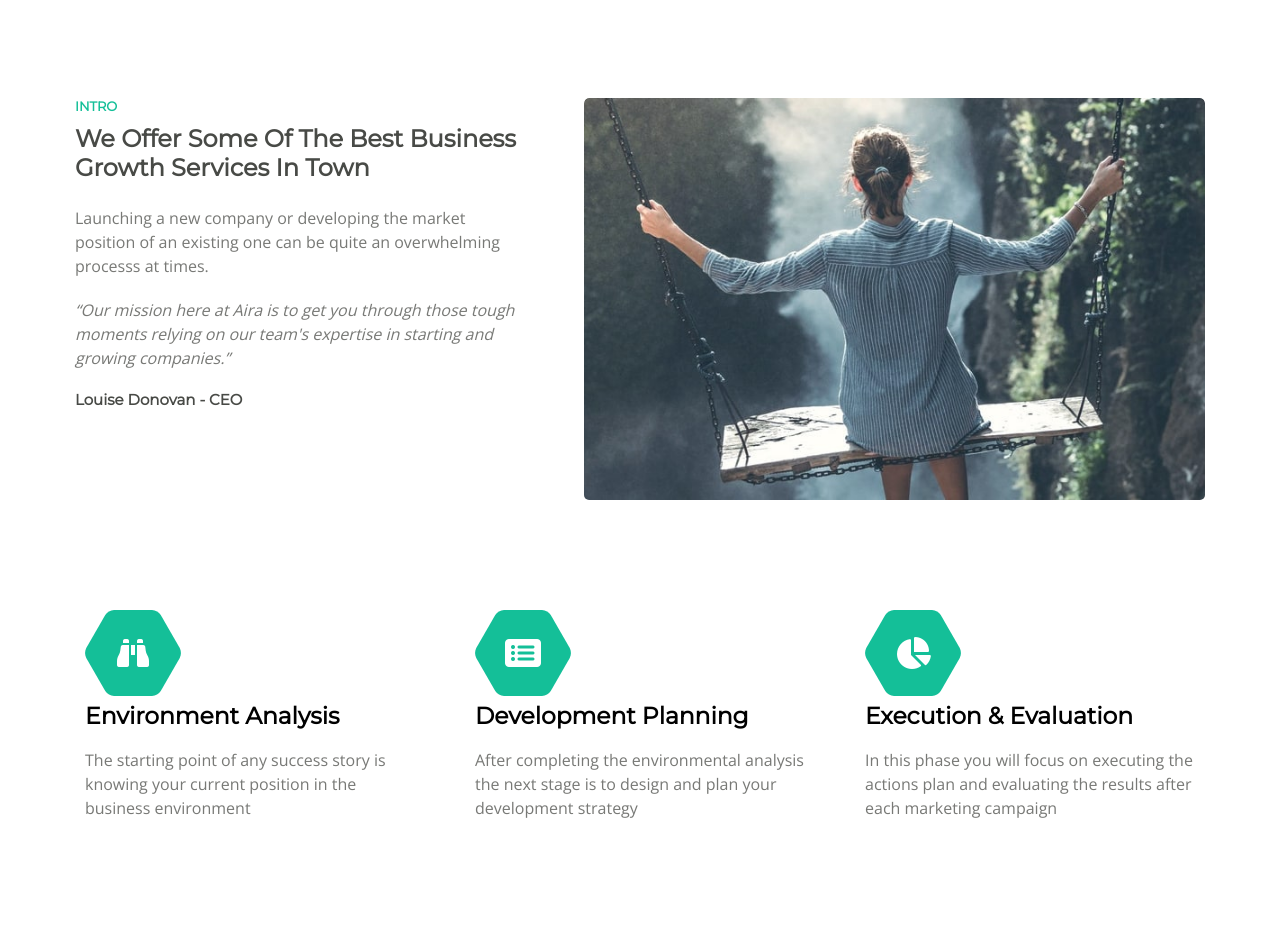
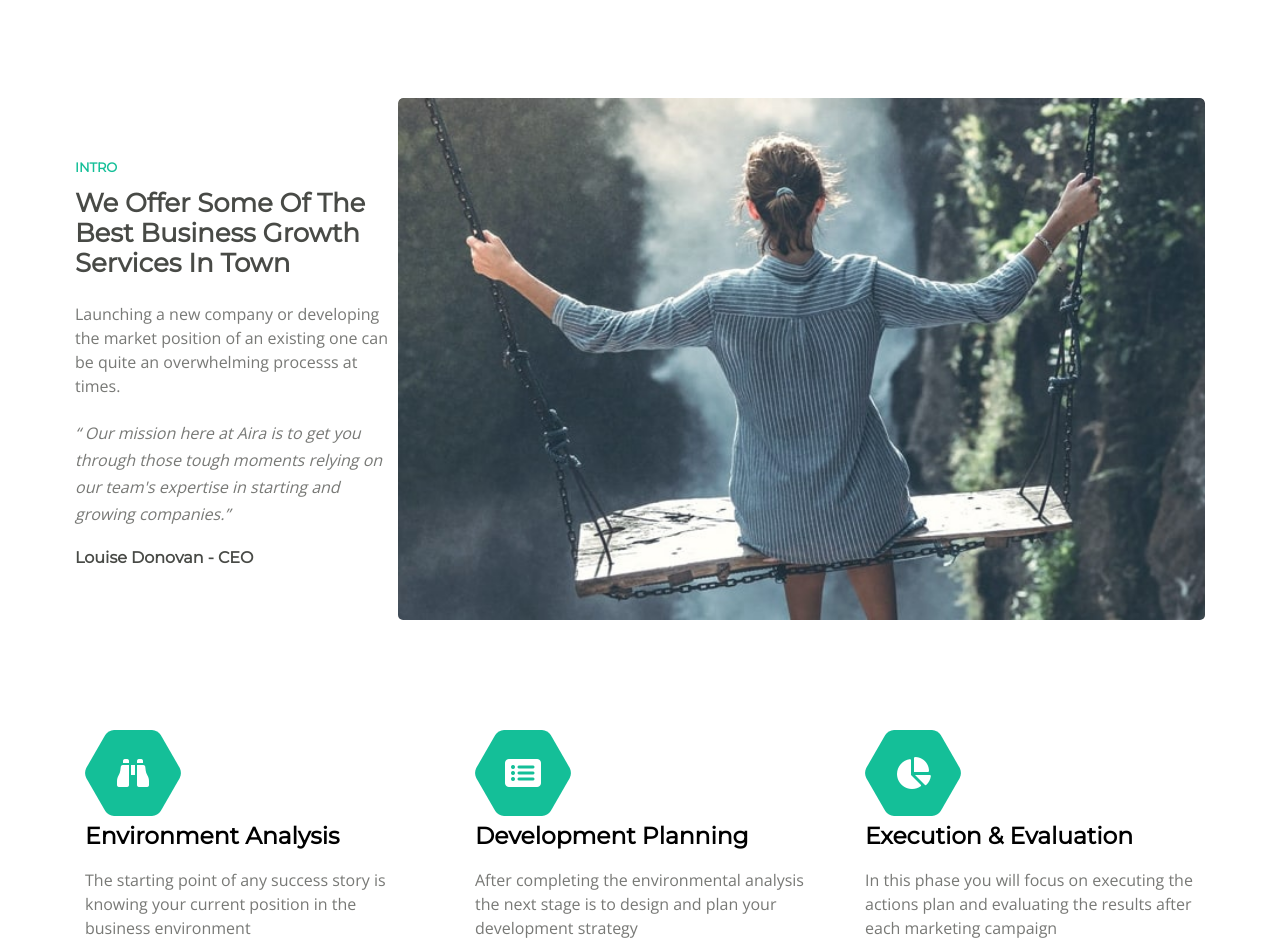
Before and after one commit to estevaog3/AriaBusiness, a plain HTML site: page index.html in a window 1280 px wide. Shown: the part 902-1845 px from the top of the page. Before the commit the page ends 1822 px from the top, so only its background shows below. Drawn offline with nearby package versions, Linux system fonts and the light colour scheme.

Commit message:
Large refactor on texts elements [See more]
This commit refactores the text into atomic pieces, so that it can be
reused.

This commit adds the class `text-container` to the `div` that wraps all
texts in `intro__content` in order to ajust the width and the bottom
margin of it.

On the nested `text-container`, the `p` tag that wraps the `q` tag is
set so that the bottom margin works (the class `text--distance-small`
does it).

The `text-header` block, along with its elements (`text-header__title`
and `text-header__message` encapsulates the header style that is going to be
used more on the site.

```diff
--- a/index.html
+++ b/index.html
@@ -19,13 +19,13 @@
       src="./assets/hamburger-menu.png"
       alt="Menu">
       <div class="menu">
-        <a class="menu__item small-text-uppercase" href="#">Home</a>
-        <a class="menu__item small-text-uppercase" href="#">Intro</a>
-        <a class="menu__item small-text-uppercase" href="#">Services</a>
-        <a class="menu__item small-text-uppercase" href="#">Call me</a>
-        <a class="menu__item small-text-uppercase" href="#">Projects</a>
-        <a class="menu__item small-text-uppercase" href="#">About &#9662;</a>
-        <a class="menu__item small-text-uppercase" href="#">Contact</a>
+        <a class="menu__item text text--smaller text--uppercase text--bolder text--white" href="#">Home</a>
+        <a class="menu__item text text--smaller text--uppercase text--bolder text--white" href="#">Intro</a>
+        <a class="menu__item text text--smaller text--uppercase text--bolder text--white" href="#">Services</a>
+        <a class="menu__item text text--smaller text--uppercase text--bolder text--white" href="#">Call me</a>
+        <a class="menu__item text text--smaller text--uppercase text--bolder text--white" href="#">Projects</a>
+        <a class="menu__item text text--smaller text--uppercase text--bolder text--white" href="#">About &#9662;</a>
+        <a class="menu__item text text--smaller text--uppercase text--bolder text--white" href="#">Contact</a>
       </div>
       <div class="social social--smaller">
         <div class="hexagon hexagon--smaller">
@@ -38,12 +38,12 @@
     </nav>
     <div class="presentation__content">
       <h1>BUSINESS SOLUTIONS</h1>
-      <p class="small-text">Aria is a top consultancy company
+      <p class="text text--small">Aria is a top consultancy company
         specializing in business growth
         using online marketing and
         conversion optimization tactics
       </p>
-      <button class="medium-green-button small-text-uppercase">Discover</button>
+      <button class="medium-green-button text text--smaller text--uppercase text--bolder">Discover</button>
     </div>
     <img class="background"
     srcset="./assets/header-background_580w.jpg 580w,
@@ -55,18 +55,20 @@
   </section>
   <section id="intro">
     <div class="intro__content">
-      <div>
-        <div class="intro__heading-container">
-          <h4 class="small-text-uppercase">INTRO</h4>
-          <h2 class="medium-heading">We Offer Some Of The Best Business Growth Services In Town</h2>
+      <div class='text-container'>
+        <div class="text-header">
+          <h4 class="text-header__title">INTRO</h4>
+          <h2 class="text-header__message">We Offer Some Of The Best Business Growth Services In Town</h2>
         </div>
-        <div class="intro__text-container">
-          <p class="small-text">Launching a new company or developing the market position
+        <div class="text-container">
+          <p class="text text--small text--distance-small">Launching a new company or developing the market position
             of an existing one can be quite an overwhelming processs
             at times.
           </p>
-          <q class="small-text quote">Our mission here at Aira is to get you through those tough moments relying on our team's expertise in starting and growing companies.</q>
-          <h4 class="small-heading">Louise Donovan - CEO</h4>
+          <p class="text--distance-small"><q class="text text--small text--italic">
+            Our mission here at Aira is to get you through those tough moments relying on
+            our team's expertise in starting and growing companies.</q></p>
+          <h4 class="text text--small text--dark-gray">Louise Donovan - CEO</h4>
         </div>
       </div>
       <div class="intro__image-container">
@@ -79,7 +81,7 @@
           <i class="fas fa-binoculars hexagon__icon hexagon__icon--big"></i>
         </div>
         <h3>Environment Analysis</h3>
-        <p class="small-text">The starting point of any success story is
+        <p class="text text--small">The starting point of any success story is
           knowing your current position
           in the business environment</p>
       </li>
@@ -88,7 +90,7 @@
           <i class="fas fa-list-alt hexagon__icon hexagon__icon--big"></i>
         </div>
         <h3>Development Planning</h3>
-        <p class="small-text">After completing the environmental analysis
+        <p class="text text--small">After completing the environmental analysis
           the next stage is to design and plan
           your development strategy</p>
       </li>
@@ -97,7 +99,7 @@
           <i class="fas fa-chart-pie hexagon__icon hexagon__icon--big"></i>
         </div>
         <h3>Execution & Evaluation</h3>
-        <p class="small-text">In this phase you will focus on
+        <p class="text text--small">In this phase you will focus on
           executing the actions plan and evaluating
           the results after each marketing campaign</p>
       </li>
--- a/scss/_intro.scss
+++ b/scss/_intro.scss
@@ -10,8 +10,8 @@
   margin-bottom: 5rem;
 }
 
-.intro__content .small-text-uppercase{
-  color: var(--light-green);
+.intro__content > .text-container{
+  margin-bottom: 2rem;
 }
 .intro__content .intro__image-container,
 .intro__content .intro__image-container img{
@@ -32,24 +32,23 @@
   transform: scale(1.15);
 }
 
-.intro__heading-container{
+.text-header{
+  text-decoration: none;
+  line-height: 1.5em;
   margin-bottom: 1.2rem;
+  font-weight: bolder;
 }
 
-.intro__heading-container h4{
-  margin-bottom: .8em;
+.text-header__title{
+  font-size: .65rem;
+  text-transform: uppercase;
+  color: var(--light-green);
+  margin-bottom: .3rem;
 }
 
-.intro__text-container{
-  margin-bottom: 2.5rem;
-}
-
-.intro__text-container p{
-  margin-bottom: 1rem;
-}
-
-.intro__text-container h4{
-  margin-top: 1rem;
+.text-header__message{
+  color: var(--dark-gray);
+  font-size: 1.3rem;
 }
 
 .intro__steps{
@@ -69,23 +68,6 @@
 }
 .intro__steps li h3{
   margin-bottom: .8em;
-}
-
-.medium-heading{
-  font-size: 1.2rem;
-  color: var(--dark-gray);
-  font-weight: bolder;
-}
-
-.small-heading{
-  font-size: .75rem;
-  font-weight: bolder;
-  color: var(--dark-gray);
-  text-decoration: none;
-}
-
-.quote{
-  font-style: italic;
 }
 
 .hexagon{
--- a/scss/_media-queries.scss
+++ b/scss/_media-queries.scss
@@ -67,6 +67,7 @@
   .intro__content{
     flex-direction: row;
     justify-content: space-evenly;
+    align-items: center;
   }
 
   .intro__steps{
@@ -90,8 +91,9 @@
     transform: translate(100%, -50%);
   }
 
-  .intro__content > div{
+  .intro__content > .text-container{
     width: 40%;
+    margin-bottom: 0;
   }
 
   .intro__content .intro__image-container{
--- a/scss/_presentation.scss
+++ b/scss/_presentation.scss
@@ -87,13 +87,41 @@
   color: #fff;
 }
 
-.small-text{
-  font-size: .8rem;
+.text{
   line-height: 1.5em;
   text-decoration: none;
   color: var(--light-gray);
 }
-
+.text--medium{
+  font-size: 1.2rem;
+}
+.text--small{
+  font-size: .8rem;
+}
+.text--smaller{
+  font-size: .65rem;
+}
+.text--uppercase{
+  text-transform: uppercase;
+}
+.text--bolder{
+  font-weight: bolder;
+}
+.text--green{
+  color: var(--light-green);
+}
+.text--white{
+  color: #fff;
+}
+.text--dark-gray{
+  color: var(--dark-gray);
+}
+.text--italic{
+  font-style: italic;
+}
+.text--distance-small{
+  margin-bottom: 1rem;
+}
 .medium-green-button{
   background-color: var(--light-green);
   color:#fff;
@@ -111,10 +139,3 @@
   background: none;
   color: var(--light-green);
 }
-
-.small-text-uppercase{
-  text-transform: uppercase;
-  font-weight: bolder;
-  font-size: .65rem;
-  text-decoration: none;
-}
```
Also changed, not shown: css/styles.css.
